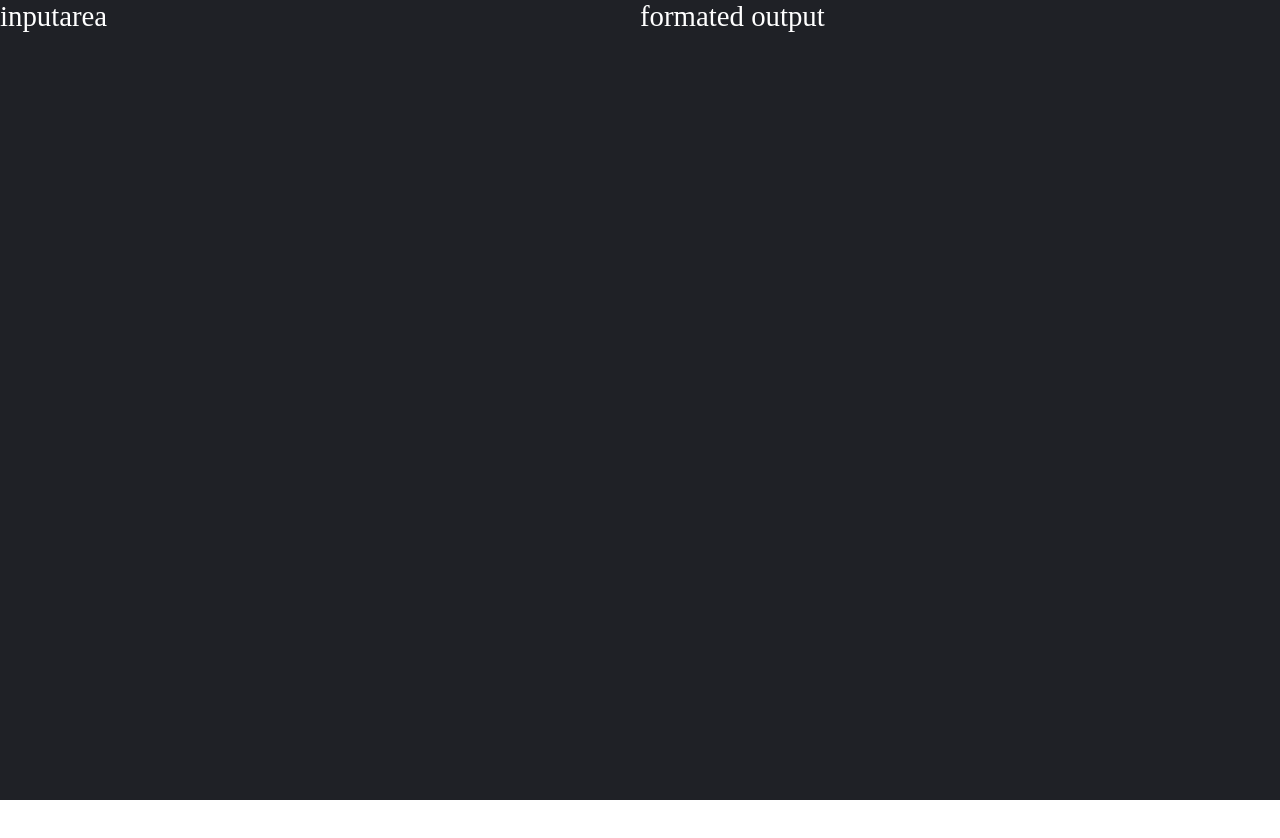
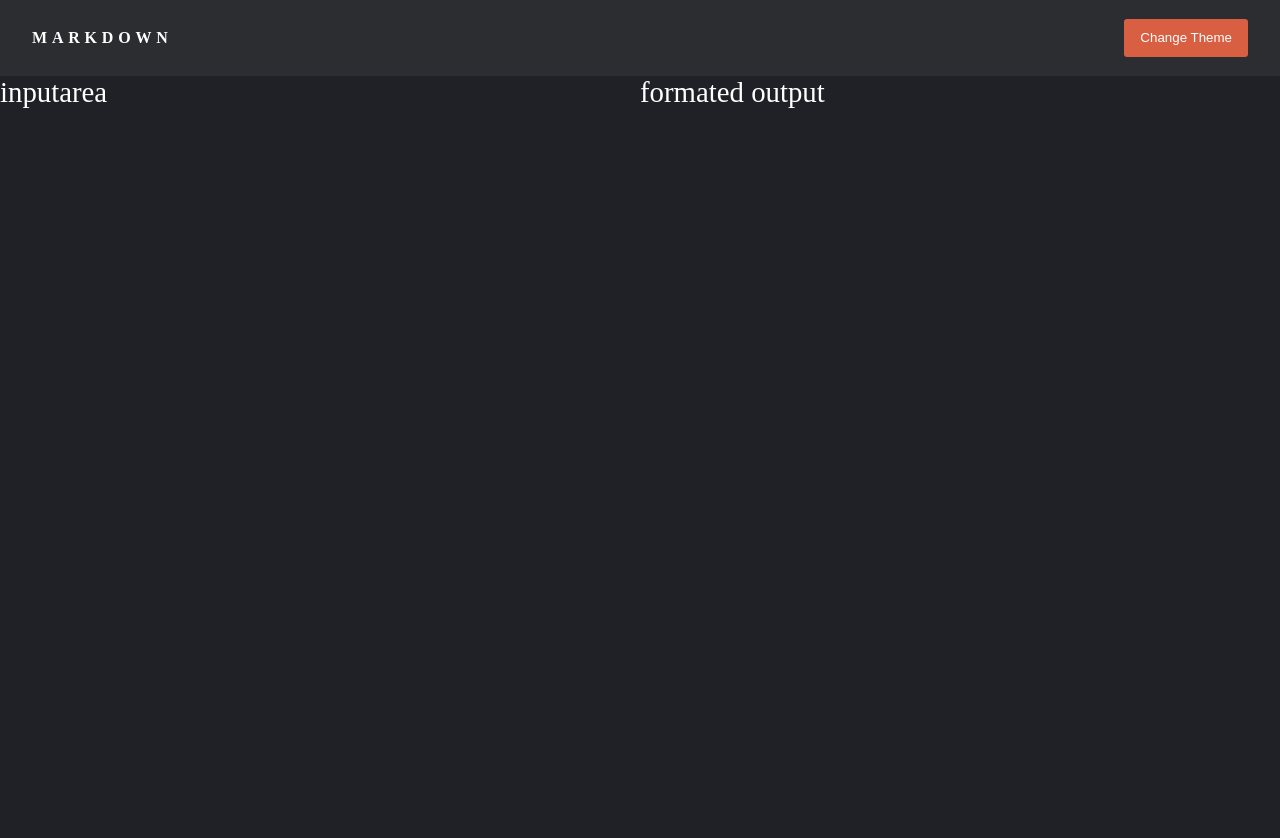
Before and after one commit to AndrewBoldrin/rememberme, a React (Create React App) app: page / in a window 1280 px wide. Shown: the top 838 px of the page. Before the commit the page ends 800 px from the top, so only its background shows below. Built offline with nearby package versions, Linux system fonts and the light colour scheme.

Commit message:
feat: add top bar with toggle theme button

```diff
--- /dev/null
+++ b/src/components/core/TopBar/TopBar.tsx
@@ -0,0 +1,43 @@
+import { useContext } from "react";
+import { ThemeContext } from "styled-components";
+import { palette } from "../../../styles/themes";
+
+export const TopBar = ({ toggleTheme }: any) => {
+  const theme = useContext(ThemeContext);
+
+  return (
+    <div
+      style={{
+        backgroundColor: theme.topBar.bg,
+        color: theme.color,
+        display: "flex",
+        justifyContent: "space-between",
+        alignItems: "center",
+        padding: "1.2rem 2rem",
+      }}
+    >
+      <p
+        style={{
+          fontWeight: 900,
+          letterSpacing: ".3rem",
+          color: palette.lightSecondary,
+        }}
+      >
+        MARKDOWN
+      </p>
+      <button
+        onClick={() => toggleTheme()}
+        style={{
+          backgroundColor: theme.mainButton.bg,
+          color: theme.mainButton.color,
+          border: "none",
+          borderRadius: ".2rem",
+          padding: ".7rem 1rem",
+          cursor: "pointer",
+        }}
+      >
+        Change Theme
+      </button>
+    </div>
+  );
+};
--- a/src/pages/Index/Index.tsx
+++ b/src/pages/Index/Index.tsx
@@ -4,12 +4,19 @@ import { InputArea } from "./InputArea/InputArea";
 import { Container } from "../../components/core/Container/Container";
 import { ThemeProvider } from "styled-components";
 import { themes } from "../../styles/themes";
+import { TopBar } from "../../components/core/TopBar/TopBar";
 
 export const Index = (): ReactElement => {
   const [isDark, setIsDark] = useState<boolean>(true);
+
+  const toggleTheme = () => {
+    setIsDark(!isDark);
+  };
+
   return (
     <>
       <ThemeProvider theme={isDark ? themes.dark : themes.light}>
+        <TopBar toggleTheme={toggleTheme} />
         <Container>
           <InputArea />
           <FormatedOutPut />
--- a/src/styles/themes.ts
+++ b/src/styles/themes.ts
@@ -1,5 +1,6 @@
 export const palette = {
   main: "#1F2126",
+  lightMain: "#2C2D30",
   secondary: "#818286",
   lightSecondary: "#FFFFFF",
   contrast: "#D95F43",
@@ -8,10 +9,24 @@ export const palette = {
 
 export const themes = {
   dark: {
+    topBar: {
+      bg: palette.lightMain,
+    },
+    mainButton: {
+      bg: palette.contrast,
+      color: palette.lightSecondary,
+    },
     bg: palette.main,
     color: palette.lightSecondary,
   },
   light: {
+    topBar: {
+      bg: palette.main,
+    },
+    mainButton: {
+      bg: palette.lightContrast,
+      color: palette.main,
+    },
     bg: "white",
     color: "black",
   },
```
